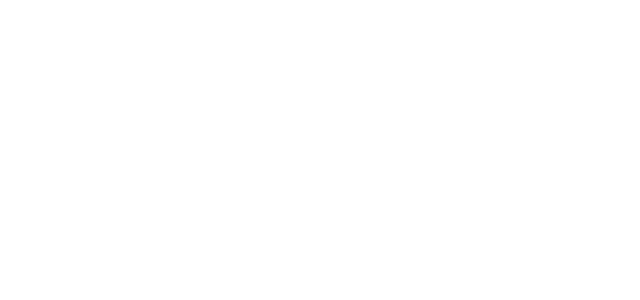
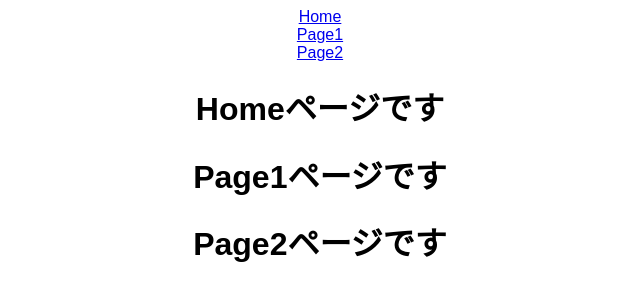
Before and after one commit to ta-tabox/react_tutorial_stepup, a React (Create React App) app: page / in a window 1280 px wide. Shown: the top 300 px of the page, without its empty margins (320-960 px from the left). Built offline with nearby package versions, Linux system fonts and the light colour scheme.

Commit message:
initial commit

```diff
--- a/package.json
+++ b/package.json
@@ -10,6 +10,7 @@
   "dependencies": {
     "react": "17.0.2",
     "react-dom": "17.0.2",
+    "react-router-dom": "6.3.0",
     "react-scripts": "4.0.0"
   },
   "devDependencies": {
--- a/src/App.jsx
+++ b/src/App.jsx
@@ -1,5 +1,23 @@
+import { BrowserRouter, Link } from "react-router-dom";
+
+import { Home } from "./Home";
+import { Page1 } from "./Page1";
+import { Page2 } from "./Page2";
 import "./styles.css";
 
 export default function App() {
-  return <div className="App"></div>;
+  return (
+    <BrowserRouter>
+    <div className="App">
+      <Link to="/">Home</Link>
+      <br/>
+      <Link to="/page1">Page1</Link>
+      <br/>
+      <Link to="/page2">Page2</Link>
+      <Home />
+      <Page1 />
+      <Page2 />
+    </div>
+    </BrowserRouter>
+  );
 }
--- /dev/null
+++ b/src/Home.jsx
@@ -0,0 +1,7 @@
+export const Home = () => {
+  return (
+    <div>
+      <h1>Homeページです</h1>
+    </div>
+  );
+};
--- /dev/null
+++ b/src/Page1.jsx
@@ -0,0 +1,7 @@
+export const Page1 = () => {
+  return (
+    <div>
+      <h1>Page1ページです</h1>
+    </div>
+  );
+};
--- /dev/null
+++ b/src/Page2.jsx
@@ -0,0 +1,7 @@
+export const Page2 = () => {
+  return (
+    <div>
+      <h1>Page2ページです</h1>
+    </div>
+  );
+};
```
